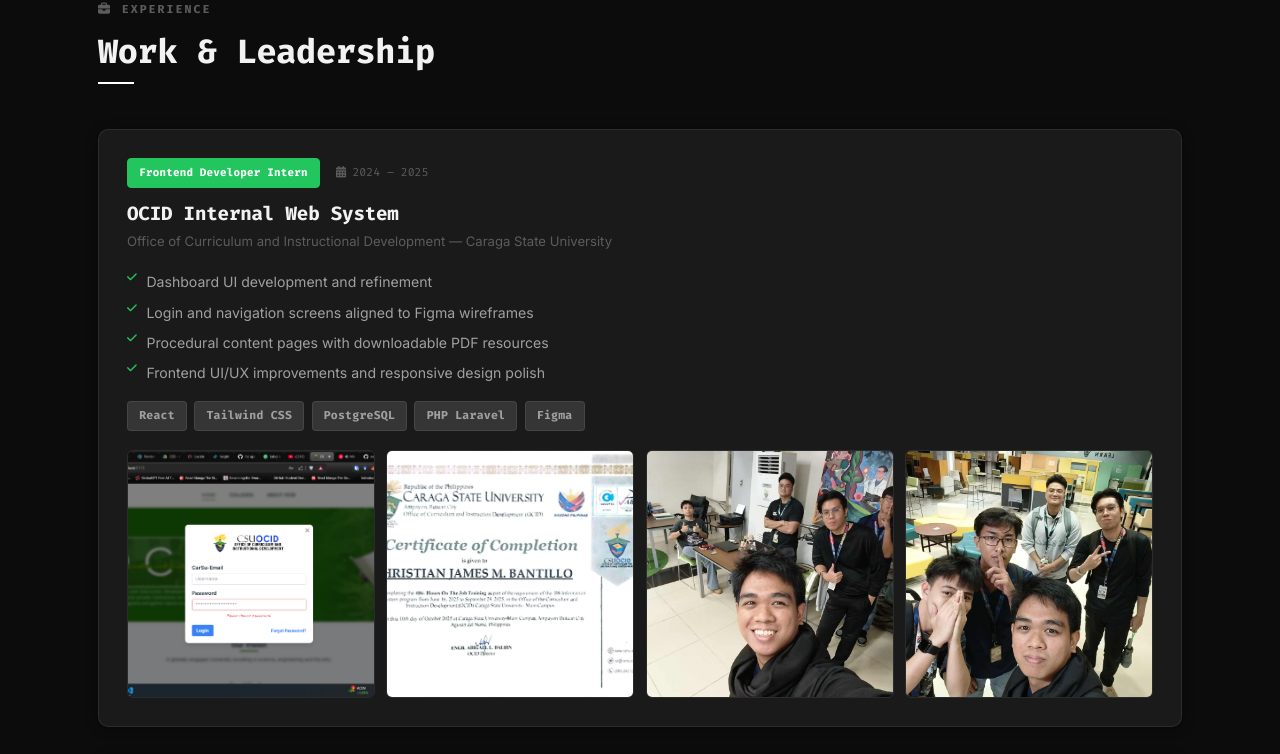
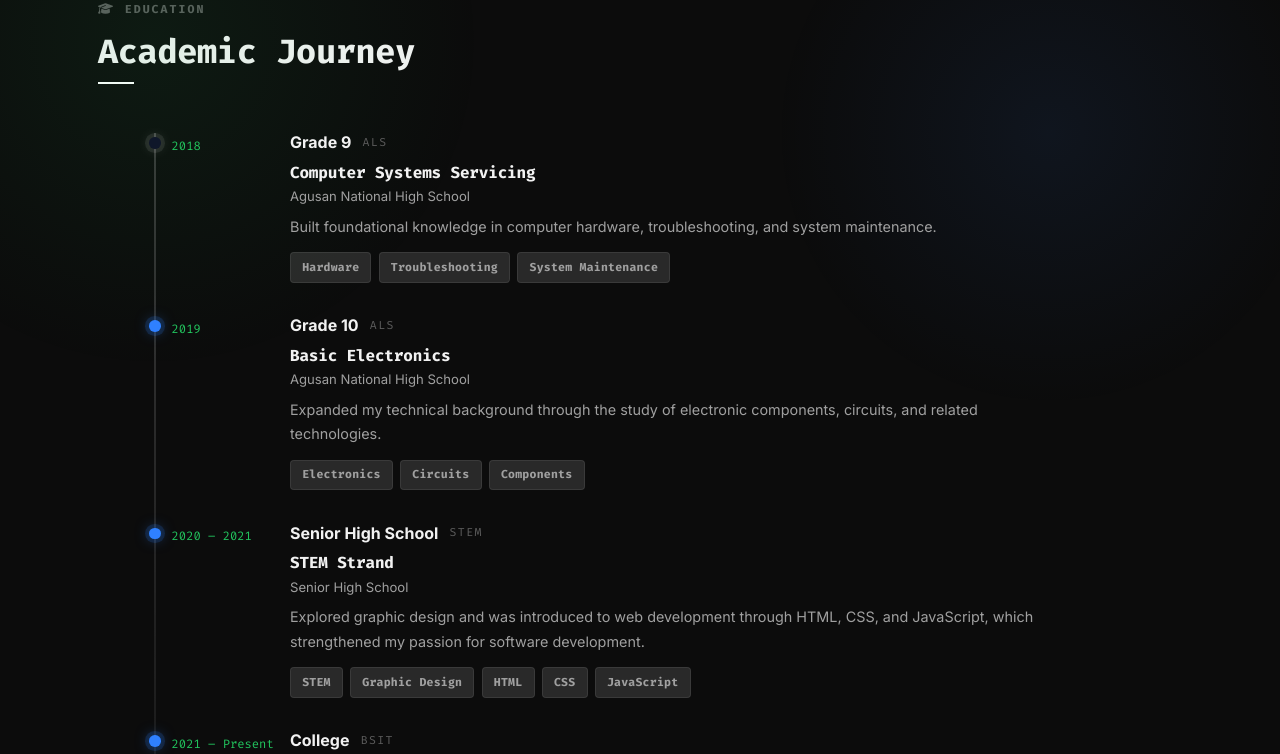
Before and after one commit to cjbantillo/web-app-portfolio, a Vue app: page / in a window 1280 px wide. Shown: the part 1596-2350 px from the top of the page. Built offline with nearby package versions, Linux system fonts and the light colour scheme.

Commit message:
feat: implement main application shell, education timeline, and reusable modal components

```diff
--- a/src/App.vue
+++ b/src/App.vue
@@ -3,6 +3,7 @@
     <Navbar :isLight="isLight" @toggle-theme="toggleTheme" />
     <Hero :isLight="isLight" />
     <About />
+    <Education />
     <Experience @open-image-modal="openImageModal" />
     <Projects />
     <Skills />
@@ -30,6 +31,7 @@
 import Navbar from "./components/Navbar.vue";
 import Hero from "./components/Hero.vue";
 import About from "./components/About.vue";
+import Education from "./components/Education.vue";
 import Experience from "./components/Experience.vue";
 import Projects from "./components/Projects.vue";
 import Skills from "./components/Skills.vue";
@@ -45,6 +47,7 @@
     Navbar,
     Hero,
     About,
+    Education,
     Experience,
     Projects,
     Skills,
--- /dev/null
+++ b/src/components/Education.vue
@@ -0,0 +1,277 @@
+<template>
+  <section id="education" class="section education-section">
+    <div class="container">
+      <div>
+        <p class="section-label">
+          <i class="fas fa-graduation-cap"></i> Education
+        </p>
+        <h2 class="section-title">Academic Journey</h2>
+      </div>
+      <div class="section-divider"></div>
+
+      <div class="education-timeline">
+        <div class="timeline-rail" aria-hidden="true"></div>
+
+        <article class="timeline-item" v-for="item in education" :key="item.id">
+          <div class="timeline-node" aria-hidden="true"></div>
+
+          <div class="timeline-year">{{ item.period }}</div>
+
+          <div class="timeline-card card">
+            <div class="timeline-meta">
+              <span class="timeline-stage">{{ item.stage }}</span>
+              <span class="timeline-label">{{ item.label }}</span>
+            </div>
+
+            <h3 class="timeline-title">{{ item.title }}</h3>
+            <p class="timeline-school">{{ item.school }}</p>
+            <p class="timeline-desc">{{ item.description }}</p>
+
+            <div class="timeline-tags">
+              <span class="badge" v-for="topic in item.topics" :key="topic">
+                {{ topic }}
+              </span>
+            </div>
+          </div>
+        </article>
+      </div>
+    </div>
+  </section>
+</template>
+
+<script>
+export default {
+  name: "Education",
+  data() {
+    return {
+      education: [
+        {
+          id: 1,
+          stage: "Grade 9",
+          label: "ALS",
+          period: "2018",
+          title: "Computer Systems Servicing",
+          school: "Agusan National High School",
+          description:
+            "Built foundational knowledge in computer hardware, troubleshooting, and system maintenance.",
+          topics: ["Hardware", "Troubleshooting", "System Maintenance"],
+        },
+        {
+          id: 2,
+          stage: "Grade 10",
+          label: "ALS",
+          period: "2019",
+          title: "Basic Electronics",
+          school: "Agusan National High School",
+          description:
+            "Expanded my technical background through the study of electronic components, circuits, and related technologies.",
+          topics: ["Electronics", "Circuits", "Components"],
+        },
+        {
+          id: 3,
+          stage: "Senior High School",
+          label: "STEM",
+          period: "2020 – 2021",
+          title: "STEM Strand",
+          school: "Senior High School",
+          description:
+            "Explored graphic design and was introduced to web development through HTML, CSS, and JavaScript, which strengthened my passion for software development.",
+          topics: ["STEM", "Graphic Design", "HTML", "CSS", "JavaScript"],
+        },
+        {
+          id: 4,
+          stage: "College",
+          label: "BSIT",
+          period: "2021 – Present",
+          title: "Bachelor of Science in Information Technology",
+          school: "Caraga State University",
+          description:
+            "Formally began my programming journey with C and have continued expanding my skills in software development, web technologies, and problem-solving.",
+          topics: ["C Programming", "Software Development", "Web Technologies"],
+        },
+      ],
+    };
+  },
+};
+</script>
+
+<style scoped>
+.education-section {
+  position: relative;
+  overflow: hidden;
+}
+
+.education-section::before {
+  content: "";
+  position: absolute;
+  inset: 0;
+  background:
+    radial-gradient(
+      circle at 12% 14%,
+      rgba(34, 197, 94, 0.08),
+      transparent 22%
+    ),
+    radial-gradient(
+      circle at 82% 22%,
+      rgba(59, 130, 246, 0.08),
+      transparent 20%
+    );
+  pointer-events: none;
+}
+
+.education-timeline {
+  position: relative;
+  display: flex;
+  flex-direction: column;
+  gap: 1.7rem;
+  padding-left: 2.6rem;
+}
+
+.timeline-rail {
+  position: absolute;
+  left: calc(3.56rem - 1px);
+  top: 0.25rem;
+  bottom: 0.25rem;
+  width: 2px;
+  background: linear-gradient(
+    180deg,
+    rgba(255, 255, 255, 0.18),
+    rgba(255, 255, 255, 0.04)
+  );
+}
+
+.timeline-item {
+  position: relative;
+  display: grid;
+  grid-template-columns: 1.1rem 6.5rem 1fr;
+  column-gap: 0.9rem;
+  align-items: start;
+}
+
+.timeline-node {
+  position: relative;
+  z-index: 1;
+  width: 0.72rem;
+  height: 0.72rem;
+  border-radius: 50%;
+  margin-top: 0.5rem;
+  margin-left: 0.6rem;
+  background: #2f80ff;
+  box-shadow:
+    0 0 0 4px rgba(47, 128, 255, 0.16),
+    0 0 14px rgba(47, 128, 255, 0.5);
+}
+
+.timeline-item:first-of-type .timeline-node {
+  background: #0f172a;
+  box-shadow:
+    0 0 0 4px rgba(255, 255, 255, 0.08),
+    0 0 14px rgba(255, 255, 255, 0.2);
+}
+
+.timeline-year {
+  font-family: "Fira Code", monospace;
+  font-size: 0.76rem;
+  color: #22c55e;
+  padding-top: 0.42rem;
+}
+
+.timeline-card {
+  padding: 0 0 0.15rem 0;
+  background: transparent;
+  border: 0;
+  border-radius: 0;
+  box-shadow: none;
+  animation: none;
+  opacity: 1;
+}
+
+.timeline-card:hover {
+  transform: none;
+  box-shadow: none;
+  border-color: transparent;
+}
+
+.timeline-meta {
+  display: flex;
+  align-items: center;
+  gap: 0.7rem;
+  margin-bottom: 0.45rem;
+}
+
+.timeline-stage {
+  color: var(--text-primary);
+  font-size: 1rem;
+  font-weight: 700;
+}
+
+.timeline-label {
+  color: var(--text-muted);
+  font-size: 0.72rem;
+  font-family: "Fira Code", monospace;
+  text-transform: uppercase;
+  letter-spacing: 0.12em;
+}
+
+.timeline-title {
+  margin-bottom: 0.2rem;
+  font-size: 1rem;
+}
+
+.timeline-school {
+  color: var(--text-secondary);
+  font-size: 0.82rem;
+  margin-bottom: 0.45rem;
+}
+
+.timeline-desc {
+  color: var(--text-secondary);
+  font-size: 0.9rem;
+  line-height: 1.7;
+  max-width: 48rem;
+}
+
+.timeline-tags {
+  display: flex;
+  flex-wrap: wrap;
+  gap: 0.45rem;
+  margin-top: 0.8rem;
+}
+
+@media (max-width: 768px) {
+  .education-timeline {
+    padding-left: 1.35rem;
+  }
+
+  .timeline-rail {
+    left: calc(2.31rem - 1px);
+  }
+
+  .timeline-item {
+    grid-template-columns: 1.1rem 1fr;
+    row-gap: 0.3rem;
+  }
+
+  .timeline-year {
+    grid-column: 2;
+    padding-top: 0;
+    margin-bottom: 0.25rem;
+  }
+
+  .timeline-card {
+    grid-column: 2;
+  }
+
+  .timeline-stage {
+    font-size: 0.95rem;
+  }
+
+  .timeline-meta {
+    flex-wrap: wrap;
+  }
+
+  .timeline-desc {
+    font-size: 0.88rem;
+  }
+}
+</style>
--- a/src/components/Experience.vue
+++ b/src/components/Experience.vue
@@ -6,7 +6,12 @@
       <div class="section-divider"></div>
 
       <div class="experience-timeline">
-        <div class="exp-card card" v-for="exp in experiences" :key="exp.id">
+        <div class="timeline-rail" aria-hidden="true"></div>
+
+        <article class="timeline-item" v-for="exp in experiences" :key="exp.id">
+          <div class="timeline-node" aria-hidden="true"></div>
+
+          <div class="timeline-card exp-card">
             <div class="exp-meta">
               <div class="exp-meta-left">
                 <span class="exp-role-badge badge">{{ exp.role }}</span>
@@ -48,6 +53,7 @@
               </div>
             </div>
           </div>
+        </article>
       </div>
     </div>
   </section>
@@ -159,17 +165,28 @@
         },
         {
           id: 3,
-          role: "Graphic Designer & Video Editor",
-          date: "2023, 2025",
-          title: "Creative Digital Production",
-          org: "Elite Royalties · i-Singapore",
+          role: "Video Editor & Graphic Designer",
+          date: "2024 (1 Month)",
+          title: "Video Editing & Asset Design",
+          org: "iSchool PTE LTD",
           contributions: [
-            "Short-form podcast clips for social media reels",
-            "Acrylic graphic designs for marketing and advertising",
-            "Video editing for promotional and brand content",
-            "Brand asset creation and design consistency across campaigns",
+            "Video editing for various digital platforms and projects",
+            "Creating and integrating graphic design assets to support video content",
           ],
           stack: ["Adobe Premiere Pro", "CapCut", "Canva", "Figma"],
+        },
+        {
+          id: 4,
+          role: "Graphic Designer & Video Editor",
+          date: "2023 (2 Months)",
+          title: "Digital Media Production",
+          org: "Elite Royalties",
+          contributions: [
+            "Graphic design, video production, and podcast editing",
+            "Cutting and optimizing niche videos for TikTok",
+            "Short-form podcast clips for social media reels",
+          ],
+          stack: ["Adobe Premiere Pro", "CapCut", "Canva"],
         },
       ],
     };
@@ -179,13 +196,67 @@
 
 <style scoped>
 .experience-timeline {
+  position: relative;
   display: flex;
   flex-direction: column;
-  gap: 1.75rem;
+  gap: 2rem;
+  padding-left: 2.6rem;
+}
+
+.timeline-rail {
+  position: absolute;
+  left: calc(3.56rem - 1px);
+  top: 0.25rem;
+  bottom: 0.25rem;
+  width: 2px;
+  background: linear-gradient(
+    180deg,
+    rgba(255, 255, 255, 0.18),
+    rgba(255, 255, 255, 0.04)
+  );
+}
+
+.timeline-item {
+  position: relative;
+  display: grid;
+  grid-template-columns: 1.1rem 1fr;
+  column-gap: 1.5rem;
+  align-items: start;
+}
+
+.timeline-node {
+  position: relative;
+  z-index: 1;
+  width: 0.72rem;
+  height: 0.72rem;
+  border-radius: 50%;
+  margin-top: 0.5rem;
+  margin-left: 0.6rem;
+  background: #2f80ff;
+  box-shadow:
+    0 0 0 4px rgba(47, 128, 255, 0.16),
+    0 0 14px rgba(47, 128, 255, 0.5);
+}
+
+.timeline-item:first-of-type .timeline-node {
+  background: #0f172a;
+  box-shadow:
+    0 0 0 4px rgba(255, 255, 255, 0.08),
+    0 0 14px rgba(255, 255, 255, 0.2);
+}
+
+.timeline-card {
+  padding: 0 0 0.15rem 0;
+  background: transparent;
+  border: 0;
+  border-radius: 0;
+  box-shadow: none;
+  animation: none;
+  opacity: 1;
 }
 
 .exp-card {
-  padding: 1.75rem;
+  padding: 0;
 }
 
 .exp-meta {
@@ -300,6 +371,18 @@
 }
 
 @media (max-width: 768px) {
+  .experience-timeline {
+    padding-left: 1.35rem;
+  }
+
+  .timeline-rail {
+    left: calc(2.31rem - 1px);
+  }
+
+  .timeline-item {
+    column-gap: 0.9rem;
+  }
+
   .gallery-grid {
     grid-template-columns: repeat(2, 1fr);
   }
--- a/src/components/Navbar.vue
+++ b/src/components/Navbar.vue
@@ -53,6 +53,7 @@
       mobileOpen: false,
       navItems: [
         { id: "about", label: "About" },
+        { id: "education", label: "Education" },
         { id: "experience", label: "Experience" },
         { id: "projects", label: "Projects" },
         { id: "skills", label: "Skills" },
--- a/src/style.css
+++ b/src/style.css
@@ -88,6 +88,7 @@
    ============================================================ */
 html {
   scroll-behavior: smooth;
+  scroll-padding-top: 92px;
   font-size: 16px;
 }
 
```
Lines whose indentation alone changed are shown as unchanged.
